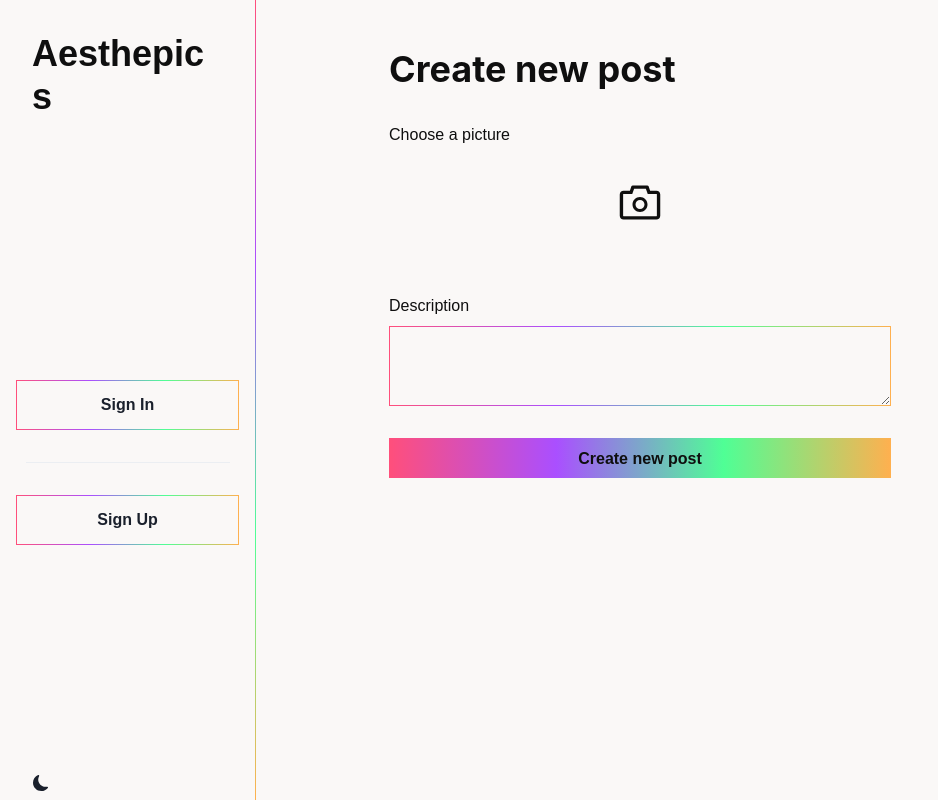
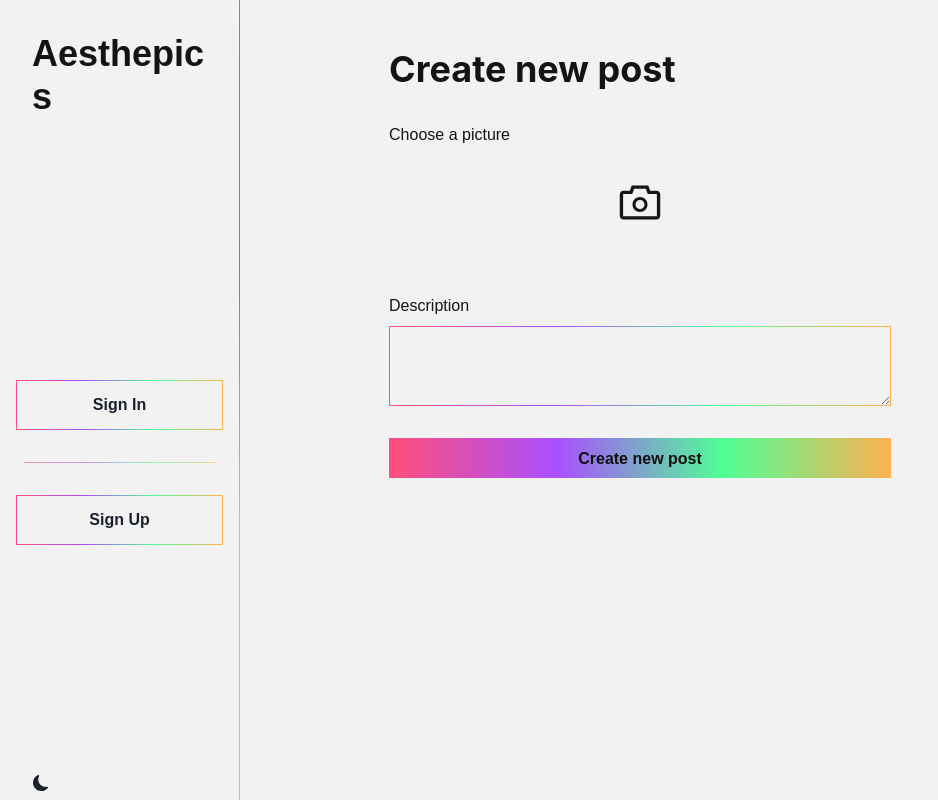
Before and after one commit to melinamontelongo/aesthepics, a React (Vite) app: page /create in a window 1280 px wide. Shown: the whole page, without its empty margins (0-938 px from the left). Built offline with nearby package versions, Linux system fonts and the light colour scheme; no server answers; a web font is replaced by a local one.

Commit message:
style: base colors

```diff
--- a/src/components/Form/TextareaCtrl.jsx
+++ b/src/components/Form/TextareaCtrl.jsx
@@ -7,6 +7,7 @@ const TextareaCtrl = ({ defaultValue, label, error, register, placeholder, texta
             <Textarea
                 _placeholder={{ fontStyle: "italic" }}
                 px="1rem"
+                borderRadius="0"
                 defaultValue={defaultValue}
                 {...register}
                 placeholder={placeholder}
--- a/src/context/ColorContext.jsx
+++ b/src/context/ColorContext.jsx
@@ -4,8 +4,8 @@ import { createContext } from 'react';
 const ColorContext = createContext(null);
 
 const ColorProvider = (props) => {
-    const background = useColorModeValue("#faf8f7", "#0f0f0f");
-    const color = useColorModeValue("#0f0f0f", "#faf8f7");
+    const background = useColorModeValue("#F2F2F2", "#141414");
+    const color = useColorModeValue("#141414", "#F2F2F2");
     const secondary = useColorModeValue("#404040", "#8c8b8b");
     const accent = useColorModeValue("#e6e4e3", "#1c1c1c");
     const gradientToBottom = "linear-gradient(to bottom, #ff4f7b, #aa4fff, #4fff95, #ffb04f)";
--- a/src/features/Navigation/Sidebar.jsx
+++ b/src/features/Navigation/Sidebar.jsx
@@ -19,7 +19,7 @@ const Sidebar = () => {
     const userCtx = useContext(AuthContext);
 
     return (
-        <Box pos="fixed" left={0} top={0} bottom={0} w={{ md: "10%", lg: "20%" }} zIndex={1} hideBelow="md" bgColor={colorCtx.background} border={"0"} borderRight={"1px"} sx={{ borderImageSlice: 1, borderImageSource: colorCtx.gradientToBottom }}>
+        <Box pos="fixed" left={0} top={0} bottom={0} w={{ md: "6rem", lg: "15rem" }} zIndex={1} hideBelow="md" bgColor={colorCtx.background} border={"0"} borderRight={"1px"} sx={{ borderImageSlice: 1, borderImageSource: colorCtx.gradientToBottom }}>
             <Box mx={{ xl: "2rem", lg: "1.2rem" }} mt="2rem" hideBelow="lg">
                 <Heading as={Link} to="/" size={{ xl: "xl", lg: "lg" }} fontFamily={"aesthepics"}>Aesthepics</Heading>
             </Box>
--- a/src/features/Profile/Display/ProfileDisplay.jsx
+++ b/src/features/Profile/Display/ProfileDisplay.jsx
@@ -1,6 +1,6 @@
 import { useContext, useEffect, useState } from "react";
 import AuthContext from "../../../context/AuthContext";
-import { Box, Flex, Text, Grid, GridItem, useDisclosure, Image, Modal, ModalContent, ModalOverlay } from '@chakra-ui/react';
+import { Box, Flex, Text, Grid, GridItem, useDisclosure, Image, Modal, ModalContent, ModalOverlay, Divider } from '@chakra-ui/react';
 
 import UpdateForm from "../Update/UpdateForm";
 import UpdatePic from "../Update/UpdatePic";
@@ -49,7 +49,7 @@ const ProfileDisplay = ({ userID }) => {
         {userCtx.loading ? <Loader />
             :
             <>
-                <Grid templateColumns={{ md: 'repeat(2, 1fr)' }} gap="2rem" borderBottom={"1px"} borderRadius={"0"} borderColor={colorCtx.accent} pb="2rem">
+                <Grid templateColumns={{ md: 'repeat(2, 1fr)' }} gap="2rem" /* borderBottom={"1px"} borderRadius={"0"} borderColor={colorCtx.accent} pb="2rem" */>
                     <Flex gap="2rem">
                         {/* if it's the user's profile, allow picture edit // else just show profile image */}
                         {isOwner ?
@@ -82,6 +82,7 @@ const ProfileDisplay = ({ userID }) => {
                         <Text fontSize="md" >{userProfile?.bio}</Text>
                     </GridItem>
                 </Grid>
+                <Divider my="2rem" orientation='horizontal' />
 
                 <ProfileDisplayPosts posts={userPosts} userInfo={userProfile} />
             </>
--- a/theme/components/card.js
+++ b/theme/components/card.js
@@ -7,9 +7,9 @@ const { definePartsStyle, defineMultiStyleConfig } =
 // define custom styles for xl size
 const baseStyle = definePartsStyle({
     container: {
-        bg: "#faf8f7",
+        bg: "#F2F2F2",
         _dark: {
-            bg: "#0f0f0f",
+            bg: "#141414",
         },
     }
 });
--- /dev/null
+++ b/theme/components/divider.js
@@ -0,0 +1,12 @@
+import { defineStyle, defineStyleConfig } from '@chakra-ui/react'
+
+const solid = defineStyle({
+    border: "1px solid",
+    borderImageSlice: 1,
+    borderRadius: 0,
+    borderImageSource: "linear-gradient(to right, #ff4f7b, #aa4fff, #4fff95, #ffb04f)",
+});
+
+export const dividerTheme = defineStyleConfig({
+    variants: { solid },
+});
--- a/theme/index.js
+++ b/theme/index.js
@@ -9,6 +9,7 @@ import { avatarTheme } from './components/avatar';
 import { tooltipTheme } from './components/tooltip';
 import { menuTheme } from './components/menu';
 import { alertTheme } from './components/alert';
+import { dividerTheme } from './components/divider';
 
 const theme = extendTheme({
   config,
@@ -22,6 +23,7 @@ const theme = extendTheme({
     Tooltip: tooltipTheme,
     Menu: menuTheme,
     Alert: alertTheme,
+    Divider: dividerTheme,
   }
 });
 
--- a/theme/styles.js
+++ b/theme/styles.js
@@ -5,13 +5,13 @@ import '@fontsource/oleo-script-swash-caps/700.css';
 export const config = {
     initialColorMode: "system",
     useSystemColorMode: true,
-}
+};
 
 export const styles = {
     global: (props) => ({
         "html, body": {
-            color: mode('#0f0f0f', '#faf8f7')(props),
-            bg: mode('#faf8f7', '#0f0f0f')(props),
+            color: mode('#141414', '#F2F2F2')(props),
+            bg: mode('#F2F2F2', '#141414')(props),
         },
     }),
 };
```
